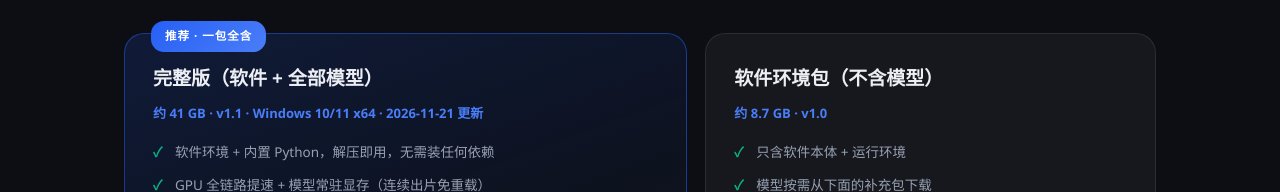
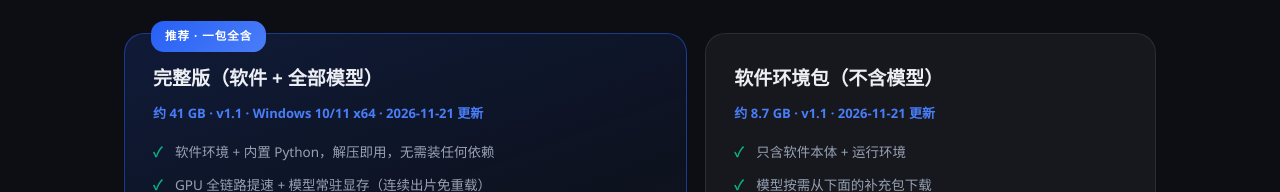
Before and after one commit to gyfy-cpu/kieei-studio, a plain HTML site: page index.html in a window 1280 px wide. Shown: the part 3641-3833 px from the top of the page. Drawn offline with Linux system fonts and the light colour scheme.

Commit message:
官网：软件环境包版本号同步 v1.1

```diff
--- a/index.html
+++ b/index.html
@@ -430,7 +430,7 @@ footer p{color:var(--faint); font-size:12.5px; line-height:1.9}
 
       <div class="dl-card">
         <h3>软件环境包（不含模型）</h3>
-        <div class="dl-size">约 8.7 GB · v1.0</div>
+        <div class="dl-size">约 8.7 GB · v1.1 · 2026-11-21 更新</div>
         <ul>
           <li>只含软件本体 + 运行环境</li>
           <li>模型按需从下面的补充包下载</li>
```
